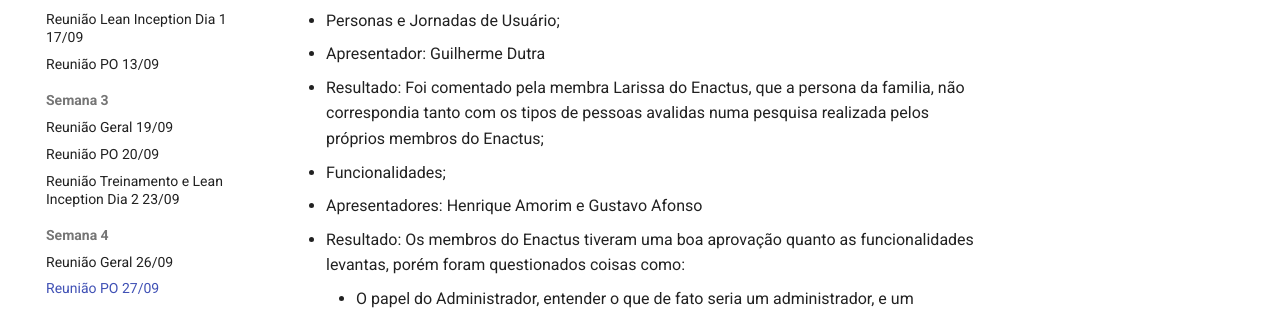
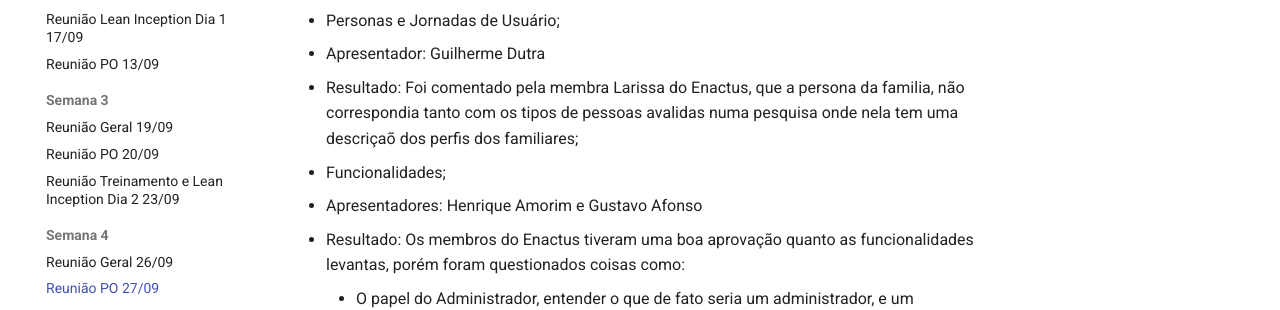
Before and after one commit to fga-eps-mds/2023-2-GEROcuidado-Doc, an MkDocs documentation site: the page built from docs/reunioes/Semana_4/reuniao_PO_27_09.md, in a window 1280 px wide and 900 px high. Shown: the part 346-656 px from the top of the window. Built offline with MkDocs 1.6.1 and Material for MkDocs 9.7.7, drawn with Linux system fonts in a browser that asks for light colours; comment, search, counter and statistics services are not loaded.

Commit message:
Atualiza ata de reuniao com PO dia 27/09

```diff
--- a/docs/reunioes/Semana_4/reuniao_PO_27_09.md
+++ b/docs/reunioes/Semana_4/reuniao_PO_27_09.md
@@ -4,7 +4,7 @@
 
 * Personas e Jornadas de Usuário;
   - Apresentador: Guilherme Dutra
-  - Resultado: Foi comentado pela membra Larissa do Enactus, que a persona da familia, não correspondia tanto com os tipos de pessoas avalidas numa pesquisa realizada pelos próprios membros do Enactus;
+  - Resultado: Foi comentado pela membra Larissa do Enactus, que a persona da familia, não correspondia tanto com os tipos de pessoas avalidas numa pesquisa onde nela tem uma descriçaõ dos perfis dos familiares;
 * Funcionalidades;
   - Apresentadores: Henrique Amorim e Gustavo Afonso
   - Resultado: Os membros do Enactus tiveram uma boa aprovação quanto as funcionalidades levantas, porém foram questionados coisas como:
```
